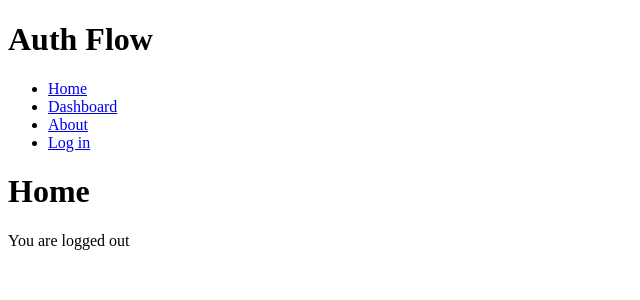
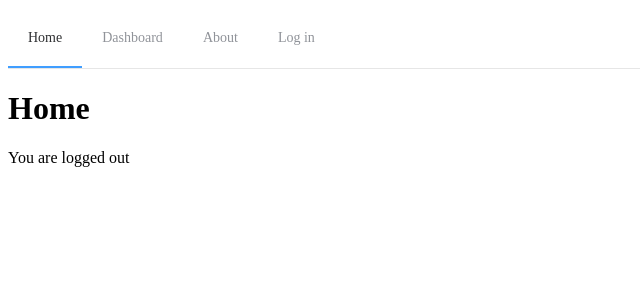
Before and after one commit to ChandlerTu/cn-tuchangle-vue, a Vue app: page / in a window 1280 px wide. Shown: the top 300 px of the page, without its empty margins (0-640 px from the left). Built offline with nearby package versions, Linux system fonts and the light colour scheme.

Commit message:
增加导航

```diff
--- a/src/components/App.vue
+++ b/src/components/App.vue
@@ -1,21 +1,12 @@
 <template>
   <div id="app">
-    <h1>Auth Flow</h1>
-    <ul>
-      <li>
-        <router-link to="/">Home</router-link>
-      </li>
-      <li>
-        <router-link to="/dashboard">Dashboard</router-link>
-      </li>
-      <li>
-        <router-link to="/about">About</router-link>
-      </li>
-      <li>
-        <router-link v-if="loggedIn" to="/logout">Log out</router-link>
-        <router-link v-if="!loggedIn" to="/login">Log in</router-link>
-      </li>
-    </ul>
+    <el-menu :default-active="activeIndex" mode="horizontal" @select="handleSelect" router>
+      <el-menu-item index="/">Home</el-menu-item>
+      <el-menu-item index="/dashboard">Dashboard</el-menu-item>
+      <el-menu-item index="/about">About</el-menu-item>
+      <el-menu-item v-if="loggedIn" index="/logout">Log out</el-menu-item>
+      <el-menu-item v-if="!loggedIn" index="/login">Log in</el-menu-item>
+    </el-menu>
     <template v-if="$route.matched.length">
       <router-view></router-view>
     </template>
@@ -32,6 +23,7 @@ import auth from "../auth";
 export default {
   data() {
     return {
+      activeIndex: this.$route.path,
       loggedIn: auth.loggedIn()
     };
   },
@@ -39,6 +31,12 @@ export default {
     auth.onChange = loggedIn => {
       this.loggedIn = loggedIn;
     };
+  },
+  methods: {
+    handleSelect(key, keyPath) {
+      this.activeIndex = key;
+      console.log(key, keyPath);
+    }
   }
 };
 </script>
```
